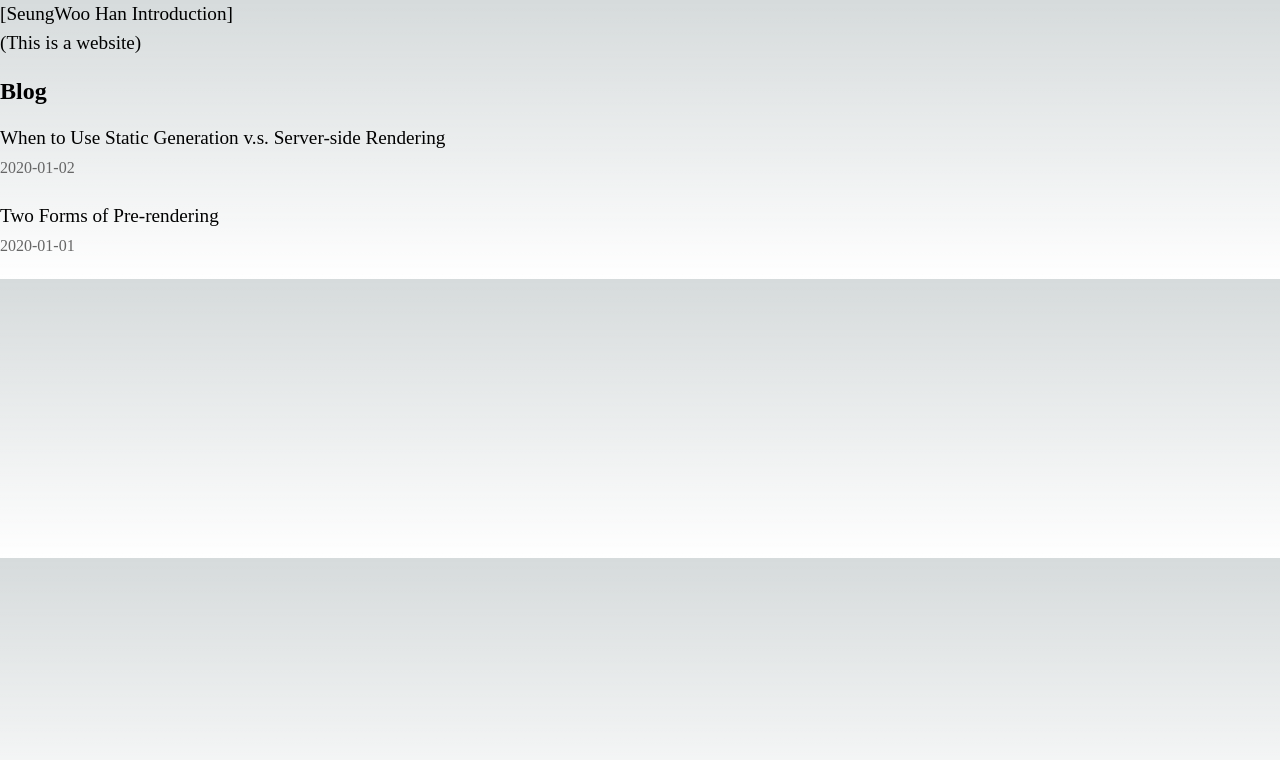
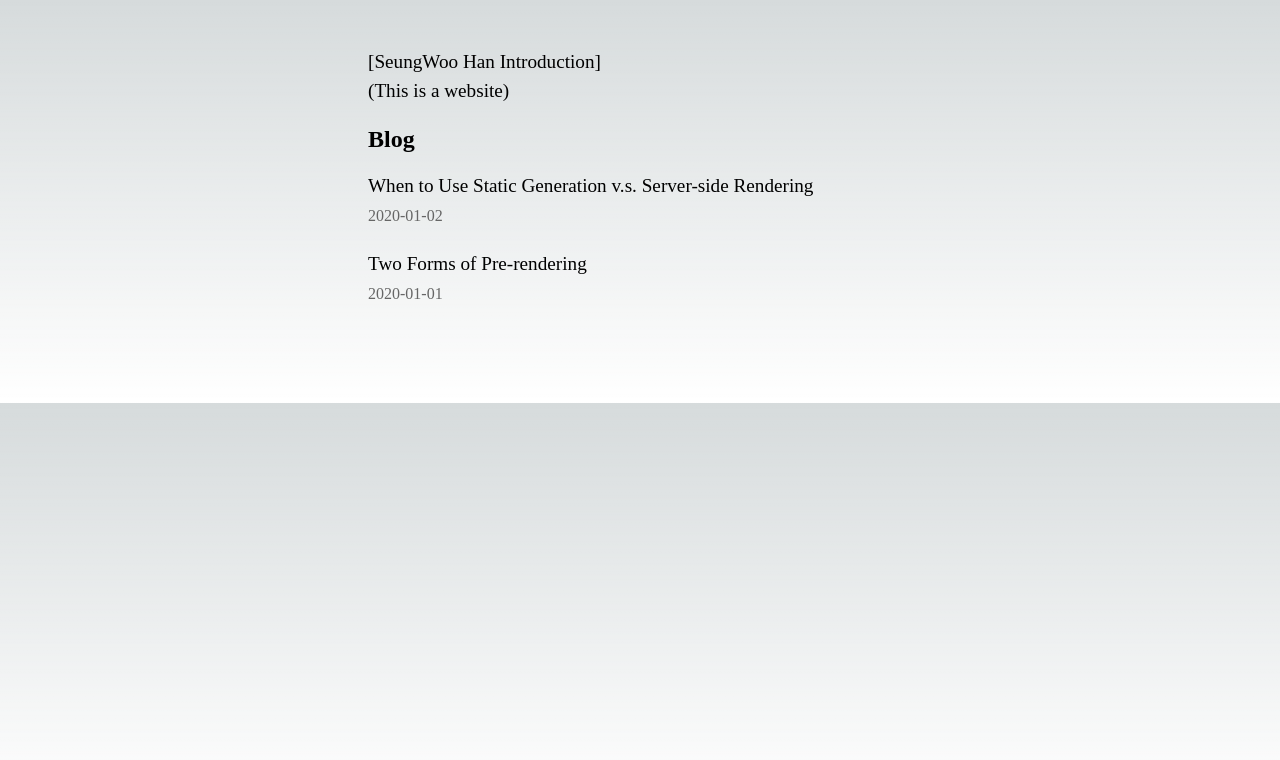
Before and after one commit to peter001019/React-Study, a Next.js app in the folder nextjs-app/: page / in a window 1280 px wide. Shown: the top 760 px of the page. Built offline with nearby package versions, Linux system fonts and the light colour scheme.

Commit message:
feat: style 추가

```diff
--- a/nextjs-app/pages/index.tsx
+++ b/nextjs-app/pages/index.tsx
@@ -18,7 +18,7 @@ export default function Home({
   }[];
 }) {
   return (
-    <div>
+    <div className={homeStyles.container}>
       <Head>
         <title>SeungWoo Han</title>
       </Head>
--- a/nextjs-app/pages/posts/[id].tsx
+++ b/nextjs-app/pages/posts/[id].tsx
@@ -3,8 +3,9 @@ import { GetStaticPaths, GetStaticProps } from "next";
 import React from "react";
 import homeStyles from "../../styles/Home.module.css";
 import Head from "next/head";
+import postStyle from "../../styles/Post.module.css"
 
-export default function PostF({
+export default function Post({
   postData,
 }: {
   postData: {
@@ -14,7 +15,7 @@ export default function PostF({
   };
 }) {
   return (
-    <div>
+    <div className={postStyle.container}>
       <Head>
         <title>{postData.title}</title>
       </Head>
--- a/nextjs-app/styles/Home.module.css
+++ b/nextjs-app/styles/Home.module.css
@@ -26,3 +26,9 @@
 .lightText{
   color: #666;
 }
+
+.container {
+  max-width: 36rem;
+  padding: 0 1rem;
+  margin: 3rem auto 6rem;
+}
--- /dev/null
+++ b/nextjs-app/styles/Post.module.css
@@ -0,0 +1,5 @@
+.container {
+    max-width: 36rem;
+    padding: 0 1rem;
+    margin: 3rem auto 6rem;
+}
```
